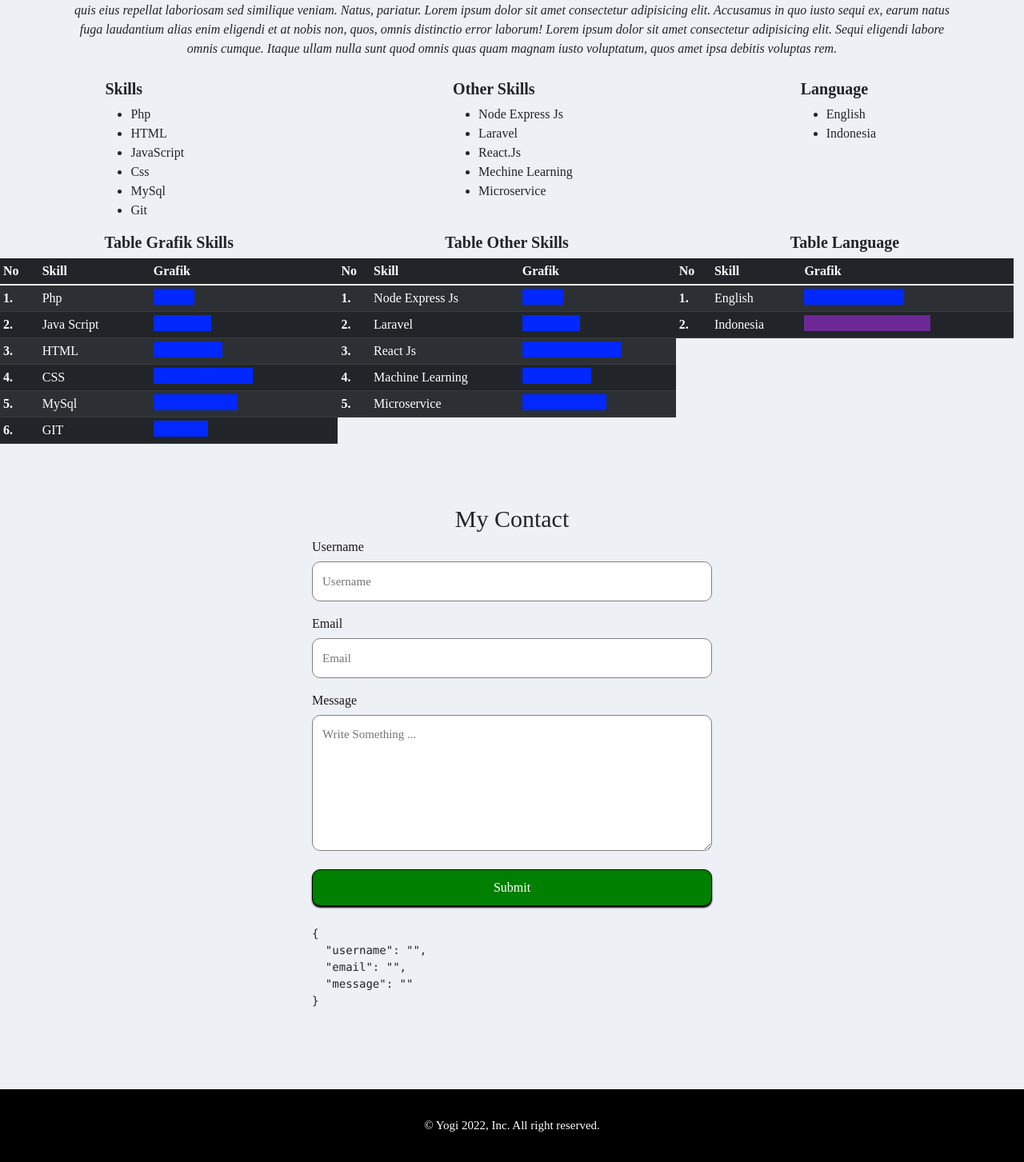
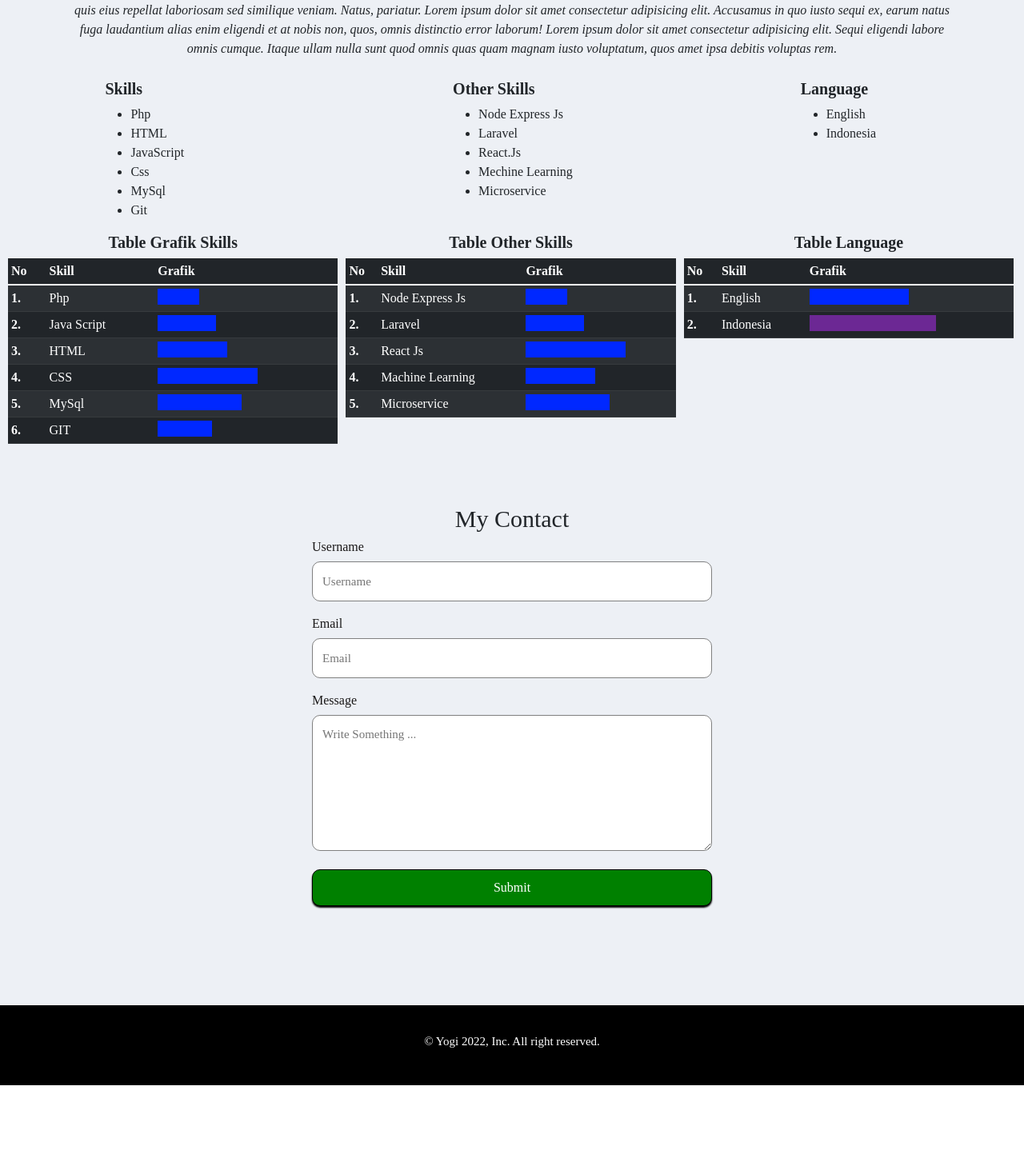
Before and after one commit to yogigaek/portfolio-in-reactjs, a React (Create React App) app: page / in a window 1280 px wide. Shown: the part 721-2174 px from the top of the page at 80% size. After the commit the page ends 2078 px from the top, so only its background shows below. Built offline with nearby package versions, Linux system fonts and the light colour scheme.

Commit message:
delete json string

```diff
--- a/src/App.css
+++ b/src/App.css
@@ -29,6 +29,7 @@
 .kampret, .kampret1, .kampret2{
   display: inline-block;
   width: 33%;
+  padding-left: 10px;
 }
 
 .message {
--- a/src/Components/Form-validation/Validation.jsx
+++ b/src/Components/Form-validation/Validation.jsx
@@ -92,11 +92,9 @@ function Validasi() {
                     <input type="submit" placeholder="Submit" />
                 </div>
                 <br />
-                {Object.keys(formErrors).length === 0 && isSubmit ? (
+                {Object.keys(formErrors).length === 0 && isSubmit ?(
                     <div className="message">Data send successfully</div>
-                ) : (
-                    <pre>{JSON.stringify(formValues, undefined, 2)}</pre>
-                )}
+                ):(<div />)}
             </section>
         </form>
     </div>
```
